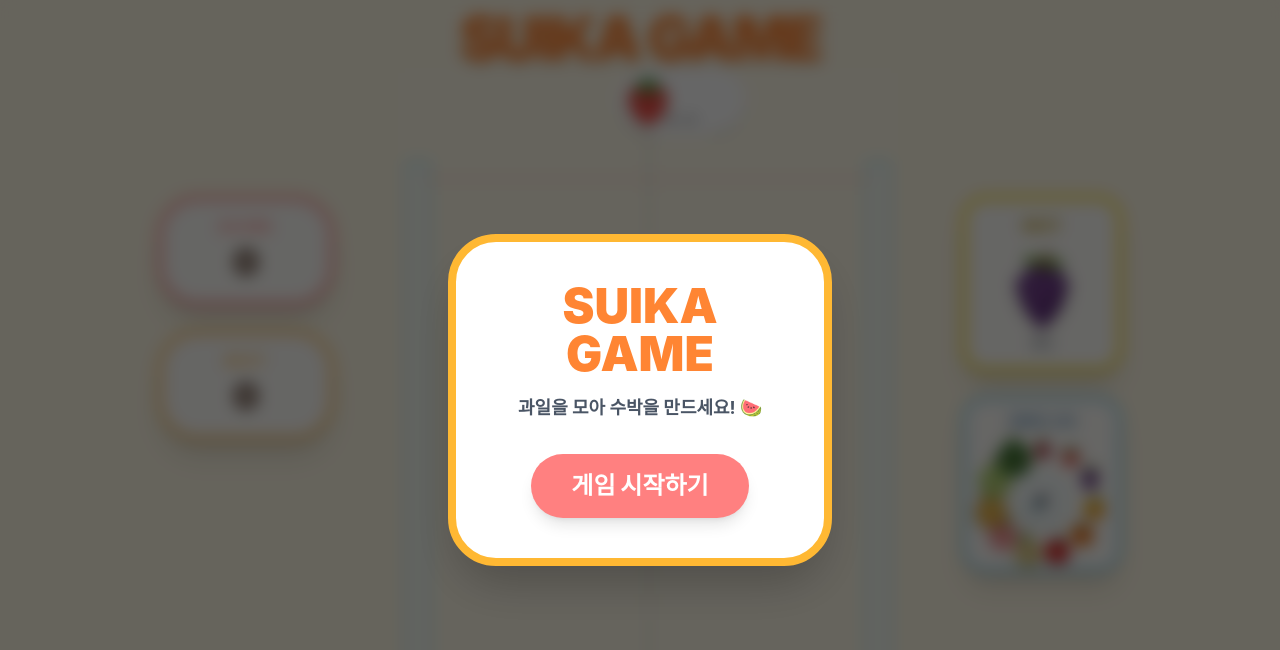
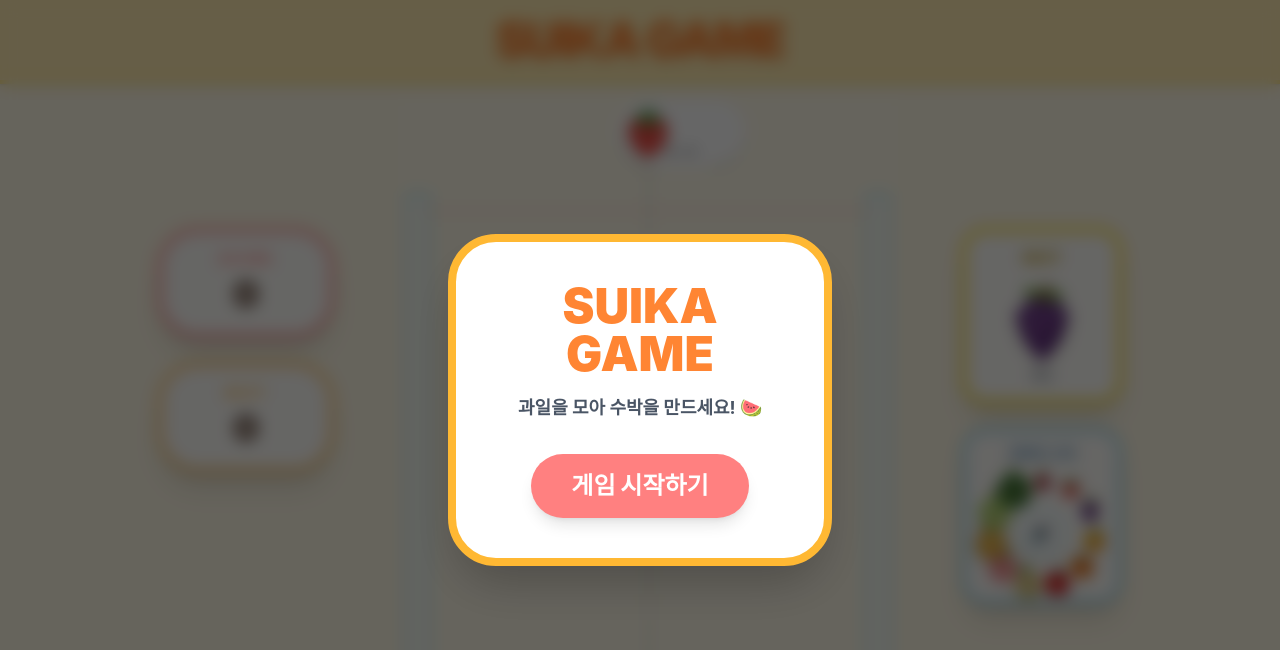
Before and after one commit to ppodoru/suika, a React (Vite) app: page / in a window 1280 px wide. Shown: the top 650 px of the page. Built offline with nearby package versions, Linux system fonts and the light colour scheme.

Commit message:
PC 상단 타이틀 배경 바(Header Bar) 추가

```diff
--- a/src/components/SuikaGame.tsx
+++ b/src/components/SuikaGame.tsx
@@ -681,9 +681,9 @@ const SuikaGame: React.FC = () => {
   return (
     <div className="relative flex flex-col items-center justify-start min-h-screen bg-[#FFF9E6] font-sans overflow-hidden pt-0">
 
-      {/* PC 전용 상단 타이틀 */}
-      <div className="hidden lg:block mt-2 mb-2 z-10">
-        <h1 className="text-6xl font-black text-[#FF8533] drop-shadow-[0_4px_4px_rgba(0,0,0,0.1)] tracking-tighter">SUIKA GAME</h1>
+      {/* PC 전용 상단 타이틀 바 */}
+      <div className="hidden lg:flex w-full bg-[#FFEBB2] border-b-4 border-[#FFD700]/30 py-4 mb-6 justify-center items-center z-10 shadow-sm">
+        <h1 className="text-5xl font-black text-[#FF8533] drop-shadow-[0_2px_4px_rgba(0,0,0,0.1)] tracking-tighter">SUIKA GAME</h1>
       </div>
 
       <div ref={containerRef} className={`relative flex flex-col lg:flex-row gap-4 lg:gap-16 items-center lg:items-start z-10 p-0 transform -translate-y-2 ${isShake ? 'animate-shake' : ''}`}>
```
